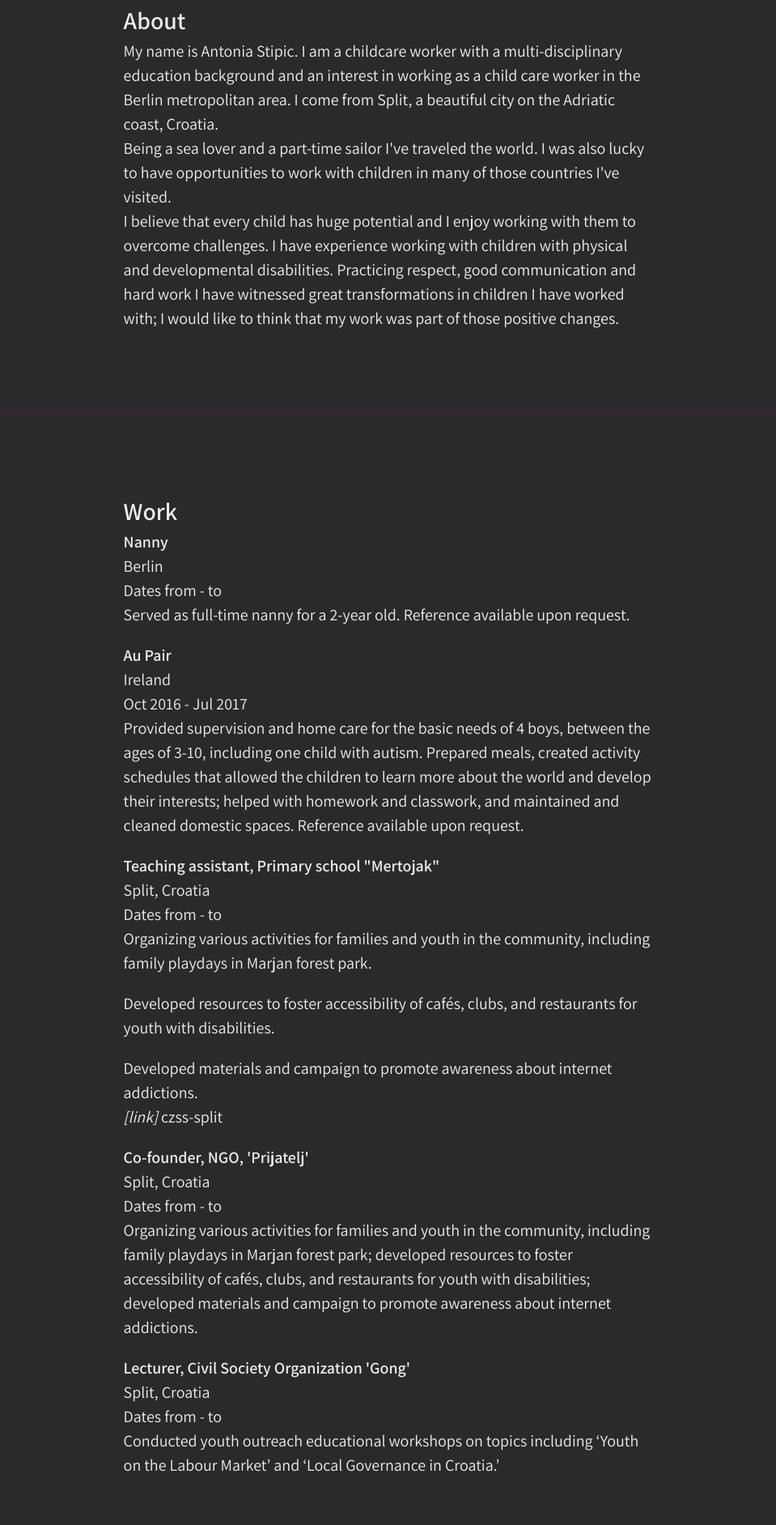
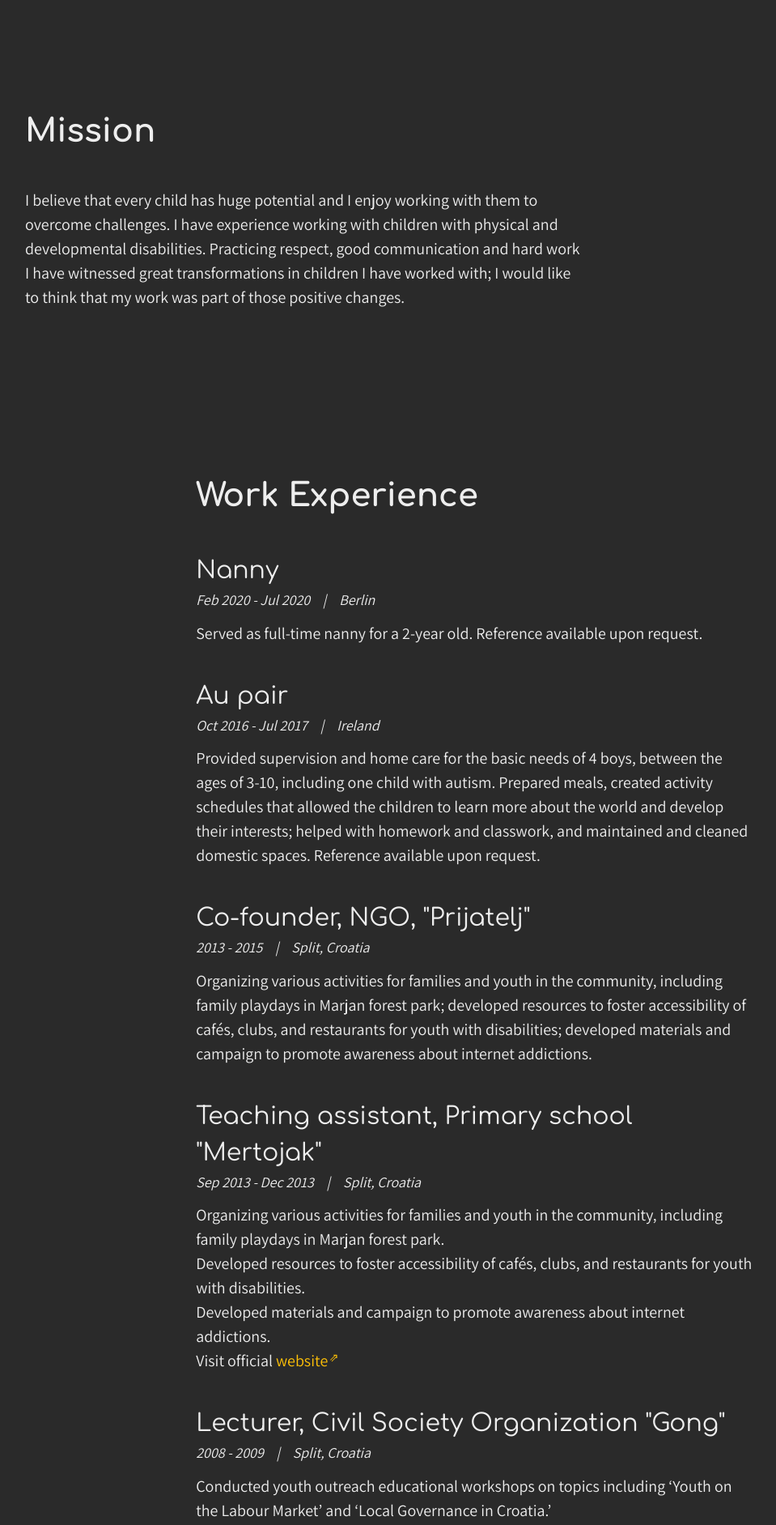
Before and after one commit to shljshlj/antonia_v2, a website built with webpack: page src/index.html in a window 1280 px wide. Shown: the part 768-2651 px from the top of the page at 81% size, without its empty margins (159-1118 px from the left). Built offline with nearby package versions, Linux system fonts and the light colour scheme.

Commit message:
Change styling, add contact section, pdf link not working

```diff
--- a/config/webpack.common.js
+++ b/config/webpack.common.js
@@ -19,7 +19,7 @@ module.exports = {
         loader: 'html-loader',
       },
       {
-        test: /\.(svg|png|jpe?g|gif)$/i,
+        test: /\.(svg|png|jpe?g|gif|pdf)$/i,
         use: {
           loader: 'file-loader',
           options: {
--- a/config/webpack.prod.js
+++ b/config/webpack.prod.js
@@ -10,7 +10,7 @@ module.exports = merge(common, {
   output: {
     path: paths.build,
     publicPath: '/',
-    filename: '[name].[contentHash].bundle.js',
+    filename: '[name].[contenthash].bundle.js',
   },
   module: {
     rules: [
@@ -28,8 +28,8 @@ module.exports = merge(common, {
     // Extract CSS into separate files
     // Note: style-loader is for development, MiniCssExtractPlugin is for production
     new MiniCssExtractPlugin({
-      filename: '[name].[contentHash].css',
-      chunkFilename: '[id].[contentHash].css',
+      filename: '[name].[contenthash].css',
+      chunkFilename: '[id].[contenthash].css',
     }),
   ],
   optimization: {
--- a/src/index.html
+++ b/src/index.html
@@ -34,7 +34,6 @@
 </head>
 
 <body>
-  <div class="layout__base">
   <header role="banner">
     <h1 class="page-title">
       <div class="title-grid">
@@ -73,21 +72,12 @@
         engagement.</p>
     </div>
   </header>
+
   <main class="main-content">
-      <section id="about" class="section">
+    <section id="mission" class="section">
       <div class="container">
-          <h2>About</h2>
-          <div class="about__text">
-            <p>
-              My name is Antonia Stipic. I am a childcare worker with a multi-disciplinary education background and an
-              interest in working as a child care worker in the Berlin metropolitan area. I come from Split, a beautiful
-              city on the Adriatic coast, Croatia.
-            </p>
-            <p>
-              Being a sea lover and a part-time sailor I've traveled the world. I was also lucky to have opportunities
-              to
-              work with children in many of those countries I've visited.
-            </p>
+        <h2 class="section__title">Mission</h2>
+        <div class="mission__text">
           <p>
             I believe that every child has huge potential and I enjoy working with them to overcome challenges. I have
             experience working with children with physical and developmental disabilities. Practicing respect, good
@@ -100,32 +90,33 @@
 
     <section id="work" class="section">
       <div class="container">
-          <h2>Work</h2>
+        <h2 class="section__title">Work Experience</h2>
         <div class="professional">
           <ul class="work-list">
-              <li>
+            <li class="job">
               <div class="title">
                 <h4>Nanny</h4>
               </div>
               <div class="info">
+                <div class="dates">
+                  Feb 2020 - Jul 2020
+                </div>
                 <div class="location">Berlin</div>
-                  <div class="dates">
-                    Dates from - to
-                  </div>
               </div>
               <div class="job-description">
                 Served as full-time nanny for a 2-year old. Reference available upon request.
               </div>
             </li>
-              <li>
+
+            <li class="job">
               <div class="title">
-                  <h4>Au Pair</h4>
+                <h4>Au pair</h4>
               </div>
               <div class="info">
-                  <div class="location">Ireland</div>
                 <div class="dates">
                   Oct 2016 - Jul 2017
                 </div>
+                <div class="location">Ireland</div>
               </div>
               <div class="job-description">
                 Provided supervision and home care for the basic needs of 4 boys,
@@ -137,15 +128,33 @@
                 Reference available upon request.
               </div>
             </li>
-              <li>
+            <li class="job">
+              <div class="title">
+                <h4> Co-founder, NGO, "Prijatelj"</h4>
+              </div>
+              <div class="info">
+                <div class="dates">
+                  2013 - 2015
+                </div>
+                <div class="location">Split, Croatia</div>
+              </div>
+              <div class="job-description">
+                Organizing various activities for families and youth in the community, including family playdays in
+                Marjan forest park; developed resources to foster accessibility of cafés, clubs, and restaurants for
+                youth with disabilities; developed materials and campaign to promote awareness about internet
+                addictions.
+              </div>
+            </li>
+
+            <li class="job">
               <div class="title">
                 <h4>Teaching assistant, Primary school "Mertojak"</h4>
               </div>
               <div class="info">
+                <div class="dates">
+                  Sep 2013 - Dec 2013
+                </div>
                 <div class="location">Split, Croatia</div>
-                  <div class="dates">
-                    Dates from - to
-                  </div>
               </div>
               <div class="job-description">
                 <ul>
@@ -157,56 +166,33 @@
                     internet addictions.</li>
                 </ul>
               </div>
-                <div class="job-link"><em>[link]</em> <a href="https://czss-split.hr/">czss-split</a></div>
+              <div class="job-link">Visit official <a href="https://czss-split.hr/">website</a></div>
             </li>
-              <li>
+
+            <li class="job">
               <div class="title">
-                  <h4> Co-founder, NGO, 'Prijatelj'</h4>
+                <h4>Lecturer, Civil Society Organization "Gong"</h4>
               </div>
               <div class="info">
+                <div class="dates">
+                  2008 - 2009
+                </div>
                 <div class="location">Split, Croatia</div>
-                  <div class="dates">
-                    Dates from - to
-                  </div>
-                </div>
-                <div class="job-description">
-                  Organizing various activities for families and youth in the community, including family playdays in
-                  Marjan forest park; developed resources to foster accessibility of cafés, clubs, and restaurants for
-                  youth with disabilities; developed materials and campaign to promote awareness about internet
-                  addictions.
-                </div>
-              </li>
-              <li>
-                <div class="title">
-                  <h4>Lecturer, Civil Society Organization 'Gong'</h4>
-                </div>
-                <div class="info">
-                  <div class="location">Split, Croatia</div>
-                  <div class="dates">
-                    Dates from - to
-                  </div>
               </div>
               <div class="job-description">
                 Conducted youth outreach educational workshops on topics including ‘Youth on the Labour Market’ and
                 ‘Local Governance in Croatia.’
               </div>
             </li>
-
           </ul>
         </div>
       </div>
-
-
-
-
-
-
     </section>
 
     <section id="skills" class="section">
       <div class="container">
-          <h3>Skills</h3>
-          <ul>
+        <h2 class="section__title">Skills</h2>
+        <ul class="skills__list">
           <li>De-escalating interpersonal conflict with patience and effective communication skills</li>
           <li>Mindfulness and organization skills </li>
           <li>Flexibility and Calmness</li>
@@ -214,14 +200,34 @@
           <li>Fluent English & Croatian</li>
         </ul>
       </div>
+    </section>
+
+    <section id="contact" class="section">
+      <div class="container">
+        <h2 class="section__title">Get In Touch</h2>
+        <div class="contact__info">
+          <div class="email">
+            <span>Interested to learn more or hire me?</span>
+            <span>Write at:</span>
+            <span><a href="mailto:antonia.stipic@gmail.com">antonia.stipic@gmail.com</a></span>
+          </div>
+          <div class="resume">
+            <span>Download my </span>
+            <span><a href="antonia_stipic_cv.pdf" target="_blank">resume
+                &#10142;</a></span>
+          </div>
+        </div>
+        <img src="./assets/images/jelly-2.gif" alt="">
       </div>
     </section>
   </main>
+
   <footer>
-
+    <p>
+      &copy; Antonia 2021
+      <script>new Date().getFullYear() > 2021 && document.write(' – ', new Date().getFullYear());</script>
+    </p>
   </footer>
-  </div>
-
 </body>
 
 </html>
--- a/src/scss/_base.scss
+++ b/src/scss/_base.scss
@@ -80,22 +80,21 @@ a {
 body {
   background-color: var(--background-gray);
   color: #eee;
-}
-
-body {
-  font-family: 'Assistant', sans-serif;
-  font-size: var(--fz-lg);
   min-height: 100vh;
-  margin: 0;
-  line-height: 1.5;
-
-  @media (min-width: 48em) {
-    font-size: var(--fz-xl);
-  }
 }
 
 p {
   line-height: 1.5;
+}
+
+footer {
+  font-size: 0.8em;
+  padding-bottom: 2em;
+  padding-left: 2em;
+}
+
+a {
+  color: #ffc107;
 }
 
 // .container {
@@ -127,36 +126,3 @@ p {
 //     width: 50%;
 //   }
 // }
-
-.container {
-  max-width: 1200px;
-  margin: auto;
-  width: 100%;
-  height: 100%;
-  padding: 0 16px;
-}
-
-.main-content {
-  margin: 0 auto;
-  width: 100%;
-  max-width: 1600px;
-  min-height: 100vh;
-  padding: 0 25px;
-
-  @media (min-width: 480px) {
-    padding: 0 50px;
-  }
-
-  @media (min-width: 768px) {
-    padding: 0 100px;
-  }
-
-  @media (min-width: 1080px) {
-    padding: 0 150px;
-  }
-}
-
-.section {
-  border-bottom: 1px dashed purple;
-  padding: 100px 0;
-}
--- a/src/scss/_header.scss
+++ b/src/scss/_header.scss
@@ -1,23 +1,25 @@
-@import url('https://fonts.googleapis.com/css2?family=Montserrat:wght@700&display=swap');
-
 header {
   width: 100%;
-  padding-left: 5rem;
+  min-height: 100vh;
+  padding: 1em;
   display: flex;
   flex-direction: column;
+  justify-content: center;
+  font-size: 8vmin;
+  padding: 1em;
 
   .page-title {
-    font-family: 'Montserrat', sans-serif;
-    font-size: 16vmin;
+    font-weight: 700;
+    font-size: 2em;
     // text-align: center;
     line-height: 1.3em;
-    letter-spacing: -0.1em;
-    padding-top: 0.5em;
+    letter-spacing: -0.15em;
+    // padding-top: 0.5em;
   }
 
   .description {
     max-width: 70ch;
-    font-size: 3vmin;
+    font-size: clamp(18px, 3vmin, 40px);
     // margin-right: -2em;
     align-self: flex-end;
   }
--- a/src/scss/_layout.scss
+++ b/src/scss/_layout.scss
@@ -6,26 +6,51 @@
   }
 }
 
-.grid {
-  display: grid;
-  grid-template-columns: repeat(12, 1fr);
-  grid-template-rows: auto;
+.container {
+  max-width: 70ch;
+  margin: auto;
+  width: 100%;
   height: 100%;
+  // padding: 0 16px;
 }
 
-.column-xs-12 {
-  grid-column-start: span 12;
-  grid-column-end: span 12;
-}
+.main-content {
+  max-width: 1200px;
+  margin: auto;
+  width: 100%;
+  height: 100%;
+  padding: 0 25px;
+  display: flex;
+  flex-direction: column;
 
-@media (min-width: 768px) {
-  .column-sm-6 {
-    grid-column-start: span 6;
-    grid-column-end: span 6;
+  @media (min-width: 480px) {
+    padding: 0 50px;
+  }
+
+  @media (min-width: 768px) {
+    padding: 0 100px;
+  }
+
+  @media (min-width: 1080px) {
+    padding: 0 150px;
   }
 }
 
-.container {
-  max-width: 70ch;
-  // margin: 0 1em;
-}
+// .grid {
+//   display: grid;
+//   grid-template-columns: repeat(12, 1fr);
+//   grid-template-rows: auto;
+//   height: 100%;
+// }
+
+// .column-xs-12 {
+//   grid-column-start: span 12;
+//   grid-column-end: span 12;
+// }
+
+// @media (min-width: 768px) {
+//   .column-sm-6 {
+//     grid-column-start: span 6;
+//     grid-column-end: span 6;
+//   }
+// }
--- /dev/null
+++ b/src/scss/_sections.scss
@@ -0,0 +1,78 @@
+.section {
+  padding: 100px 0;
+
+  &__title {
+    margin-bottom: 1em;
+    font-size: 2em;
+  }
+
+  &:nth-child(1) {
+    align-self: flex-start;
+  }
+
+  &:nth-child(2) {
+    align-self: flex-end;
+  }
+}
+
+.work-list {
+  .job:not(:last-child) {
+    margin-bottom: 2em;
+  }
+
+  h4 {
+    font-weight: 400;
+    font-size: 1.5em;
+  }
+
+  .info {
+    font-size: 0.9em;
+    font-style: italic;
+    display: flex;
+    // justify-content: space-between;
+    margin-bottom: 0.7em;
+  }
+
+  .location {
+    margin-left: 2em;
+    position: relative;
+
+    &::before {
+      content: '|';
+      position: absolute;
+      transform: translateX(-50%);
+      left: -1em;
+    }
+  }
+
+  .job-link {
+    a {
+      position: relative;
+    }
+
+    a::after {
+      content: '\21D7';
+      padding-left: 0.1em;
+      font-size: 0.7em;
+      position: absolute;
+      top: -0.1em;
+    }
+  }
+}
+
+.skills {
+  &__list {
+    width: 40ch;
+    position: relative;
+
+    li:not(:last-child) {
+      margin-bottom: 0.5em;
+    }
+
+    li::before {
+      content: '*';
+      position: absolute;
+      left: -1em;
+    }
+  }
+}
--- /dev/null
+++ b/src/scss/_typography.scss
@@ -0,0 +1,20 @@
+@import url('https://fonts.googleapis.com/css2?family=Montserrat:wght@400;700&display=swap');
+@import url('https://fonts.googleapis.com/css2?family=Comfortaa:wght@400;700&display=swap');
+
+body {
+  font-family: 'Assistant', sans-serif;
+  font-size: var(--fz-lg);
+  line-height: 1.5;
+
+  @media (min-width: 48em) {
+    font-size: var(--fz-xl);
+  }
+}
+
+h1,
+h2,
+h3,
+h4 {
+  // font-family: 'Montserrat', sans-serif;
+  font-family: 'Comfortaa', cursive;
+}
--- a/src/scss/_work.scss
+++ /dev/null
@@ -1,9 +0,0 @@
-.work-list {
-  li:not(:last-child) {
-    margin-bottom: 1em;
-  }
-
-  h4 {
-    font-weight: bold;
-  }
-}
--- a/src/scss/main.scss
+++ b/src/scss/main.scss
@@ -1,5 +1,6 @@
 @import 'base';
+@import 'typography';
 @import 'header';
 @import 'hero';
 @import 'layout';
-@import 'work';
+@import 'sections';
```
Also changed, not shown: src/assets/images/jelly-2.gif (added), 1 other file. Lines whose indentation alone changed are shown as unchanged.
